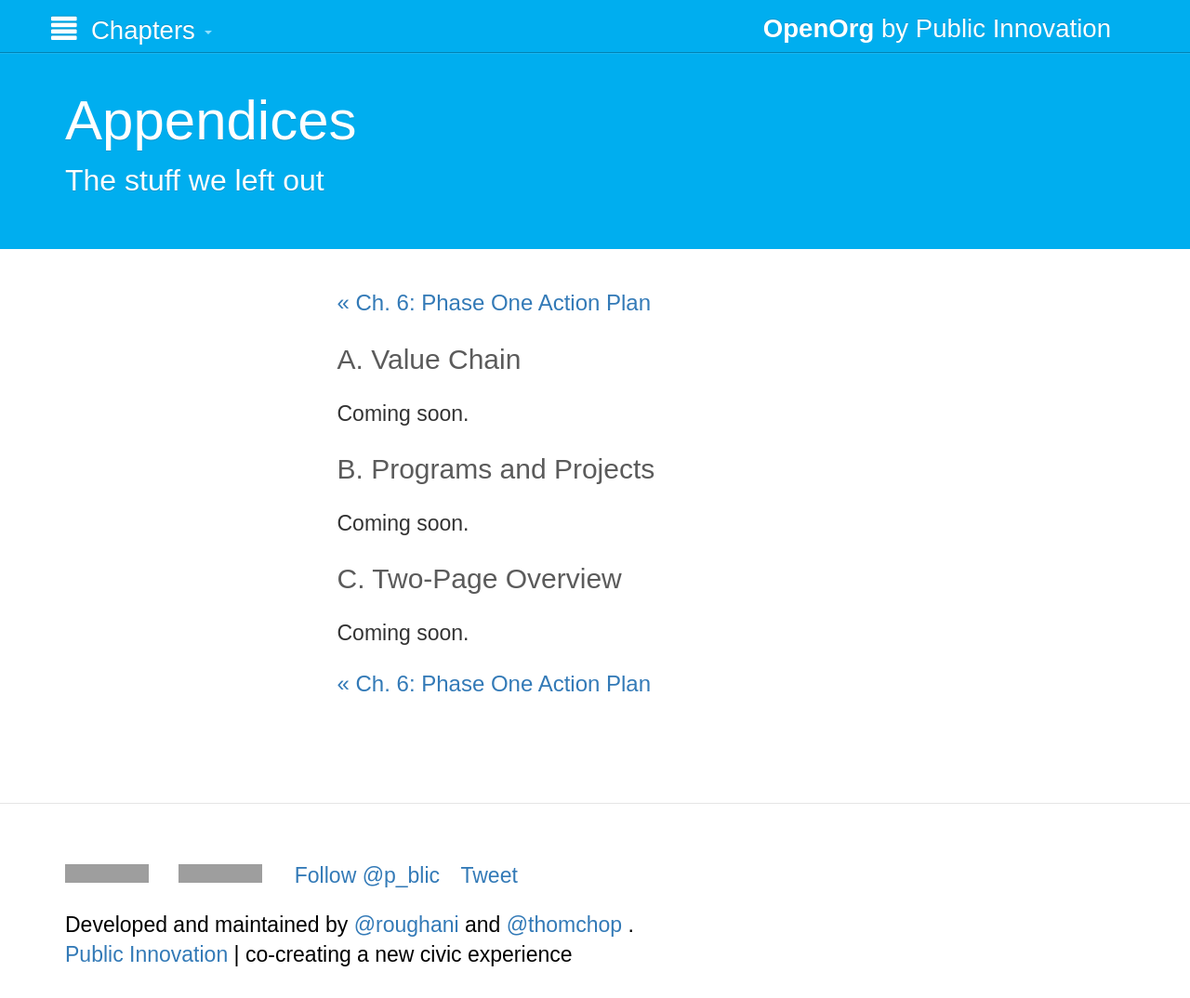
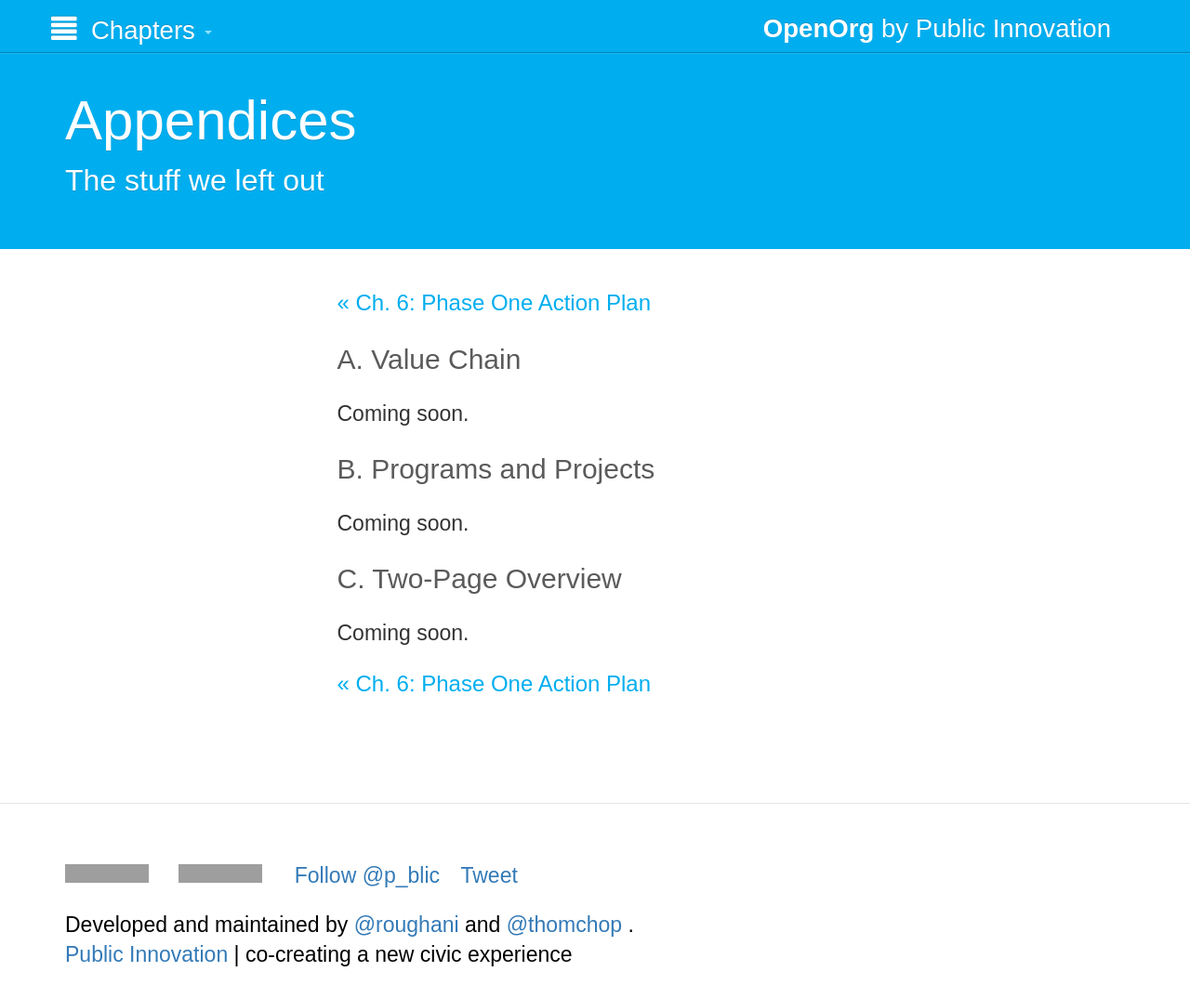
Before and after one commit to publicinnovation/openorg, a Jekyll site: the page built from chapters/7_appendices.md, in a window 1280 px wide and 1074 px high. Shown: the whole window at 93% size. Built offline with Jekyll 4.4.1, drawn with Linux system fonts in a browser that asks for light colours; nearby versions of some CDN libraries; Markdown is read by kramdown in place of the engine named in the settings; comment, search, counter and statistics services are not loaded; grey boxes are pictures that could not be loaded.

Commit message:
change breadcrumb link color

```diff
--- a/css/custom.css
+++ b/css/custom.css
@@ -7,6 +7,10 @@ h1, h2, h3, h4, h5, h6 {
   font-family: "quatro-slab", sans-serif;
   line-height: 1.5;
   color: #5B5B5B;
+}
+
+h3 > a {
+  color: #00aeef;
 }
 
 .navbar-brand, .navbar-text, .dropdown-menu > li > a {
```
